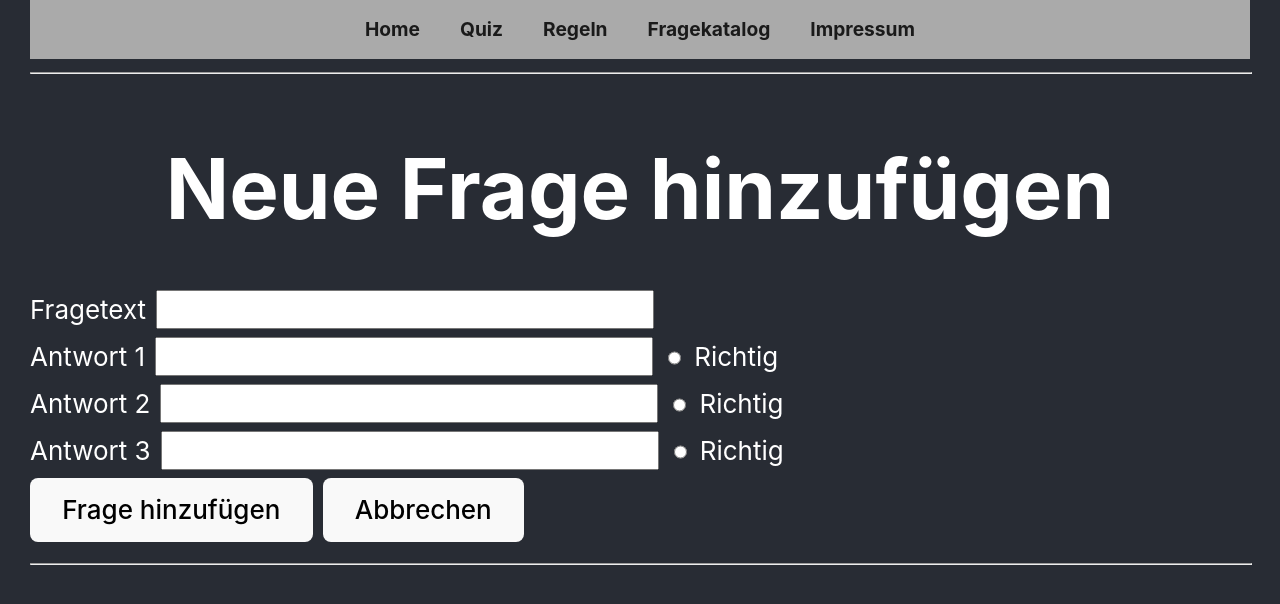
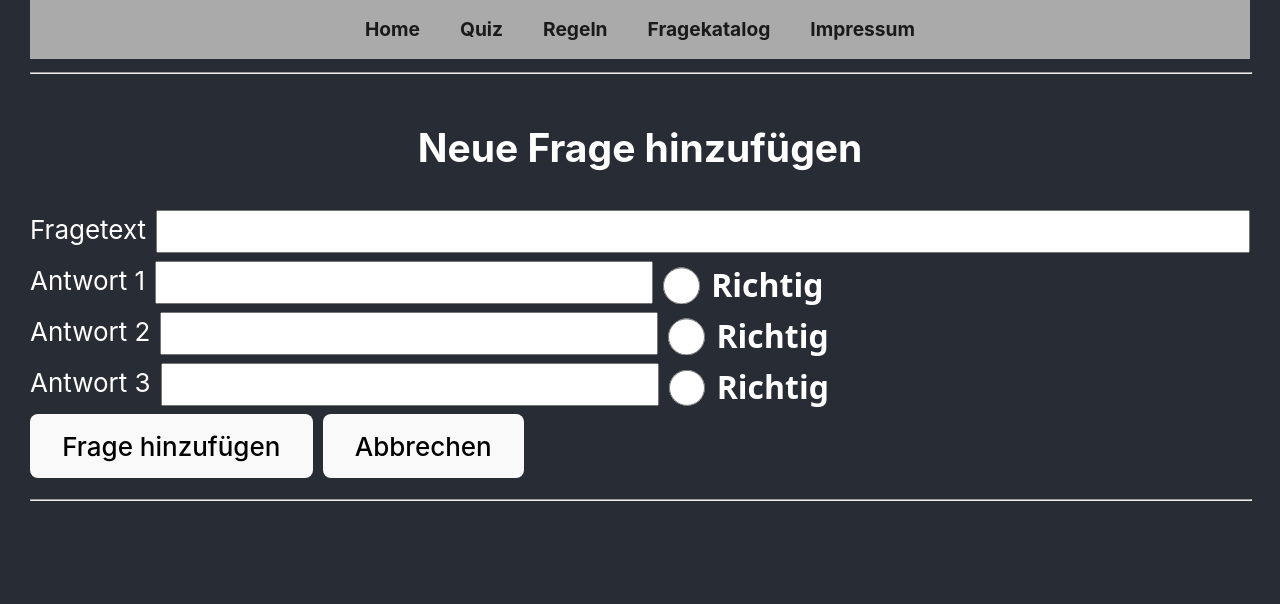
Before and after one commit to WISS-GB/M294-Code, a React (Vite) app: page /questions/new in a window 1280 px wide. Shown: the top 604 px of the page. Built offline with nearby package versions, Linux system fonts and the light colour scheme.

Commit message:
added "delete question" feature, improved CSS for question form, added optional redirect functionality after form submit

```diff
--- a/src/App.css
+++ b/src/App.css
@@ -45,11 +45,36 @@ table.question-list td, table.question-list td li {
   text-align: right;
 }
 
-
-
 .myform input[type=text] {
   padding: 3px;
   width: 40%;
+  font-size: 1.1em;
+}
+
+.myform input.long {
+  flex: 1;
+}
+
+.myform .radio-control {
+  font-family: system-ui, sans-serif;
+  font-size: 2rem;
+  font-weight: bold;
+  line-height: 1.1;
+  display: grid;
+  grid-template-columns: 1em auto;
+  gap: 0.5em;
+  transform: translateY(0.2em);
+}
+
+.myform input[type=radio] {
+  margin: 0;
+  font: inherit;
+  color: currentColor;
+  width: 1.15em;
+  height: 1.15em;
+  border: 0.15em solid currentColor;
+  border-radius: 50%;
+
 }
 
 .App {
--- a/src/pages/CategoryForm.jsx
+++ b/src/pages/CategoryForm.jsx
@@ -1,8 +1,10 @@
-import {useState,useEffect} from 'react';
+import { useState, useEffect } from 'react';
+import { useNavigate } from 'react-router-dom';
 
 const CategoryForm = () => {
 
   const [inputs, setInputs] = useState({})
+  const [done, setDone] = useState(false)
 
   const handleChange = (event) => {
     const {name, value} = event.target
@@ -12,33 +14,51 @@ const CategoryForm = () => {
     })
   }
 
-  const handleSubmit = (event) => {
+  const navigate = useNavigate();
+
+  useEffect(() => {
+    if (done) {
+      navigate('/questions', { replace: true });
+    }
+  }, [done, navigate]);
+
+
+  const handleSubmit = async(event) => {
 
     if (inputs.category.trim().length<3) {
       alert("Bitte sinnvollen Kategorienamen mit mindestens drei Zeichen eingeben")
       return
     }
-    fetch("http://localhost:8080/category", {
+
+    event.preventDefault() //extremely important to prevent the page from reloading while request is processed
+    try {
+      const response = await fetch("http://localhost:8080/category", {
         mode: "cors",
         method: "POST",
         headers: {
           "Content-Type": "application/x-www-form-urlencoded"
         },
         body: "name="+inputs.category
-    }).then((response) => {
-      if (response.status === 201 || response.status === 200) {
-        alert("Kategorie wurde angelegt")
-        window.location.reload()
-      } else {
-        alert("Kategorie konnte nicht angelegt werden, Fehlercode: " + response.status)
+      })
+
+      if ( response.ok ) {
+          console.log("Kategorie wurde angelegt")
+          setDone(true)
+        }
+      else {
+          console.log("Kategorie konnte nicht angelegt werden, Fehlercode: " + response.status)
 
         }
-    })
+
+    } catch (error) {
+      console.log("Category Add Error: " + error)
+    }
+
   }
 
   return (
     <>
-      <h1>Neue Kategorie hinzufügen</h1>
+      <h2>Neue Kategorie hinzufügen</h2>
       <form className="myform">
       <div>
           <label htmlFor="category">Kategoriename</label>
--- a/src/pages/QuestionForm.jsx
+++ b/src/pages/QuestionForm.jsx
@@ -1,8 +1,10 @@
-import {useState,useEffect} from 'react';
+import {useState, useEffect} from 'react';
+import { useNavigate } from 'react-router-dom';
 
 const QuestionForm = () => {
 
   const [inputs, setInputs] = useState({})
+  const [done, setDone] = useState(false)
 
   const handleChange = (event) => {
     const {name, value} = event.target
@@ -12,18 +14,25 @@ const QuestionForm = () => {
     })
   }
 
+  const navigate = useNavigate();
+
+  useEffect(() => {
+    if (done) {
+      navigate('/questions', { replace: true });
+    }
+  }, [done, navigate]);
+
   const handleSubmit = (event) => {
+    event.preventDefault();
 
     if (inputs.question === "" || inputs.answer1 === "" || inputs.answer2 === "" || inputs.answer3 === "") {
       alert("Bitte alle Felder ausfüllen")
-      event.preventDefault();
       return
     }
 
     if (document.querySelector('input[name="correct"]:checked') === null
         || document.querySelector('input[name="correct"]:checked') === undefined) {
       alert("Bitte eine richtige Antwort auswählen")
-      event.preventDefault();
       return
     }
 
@@ -43,15 +52,20 @@ const QuestionForm = () => {
       }],
     }
 
-    fetch("http://localhost:8080/questions/1/", {
+    transmit(question)
+  }
+
+  const transmit = async(question) => {
+    const response = await fetch("http://localhost:8080/questions/1/", {
       method: "POST",
       headers: {
         "Content-Type": "application/json"
       },
       body: JSON.stringify(question)
     }).then((response) => {
-      if (response.status === 201 || response.status === 200) {
+      if (response.ok) {
         console.log("Frage wurde angelegt")
+        setDone(true)
       } else {
         alert("Frage konnte nicht angelegt werden, Fehlercode: " + response.status)
       }
@@ -60,31 +74,28 @@ const QuestionForm = () => {
 
   return (
     <>
-      <h1>Neue Frage hinzufügen</h1>
+      <h2>Neue Frage hinzufügen</h2>
       <form action="" className='myform'>
         <div>
           <label htmlFor="question">Fragetext</label>
-          <input type="text" name="question" id="question" onChange={ handleChange } />
+          <input type="text" name="question" id="question" className='long' onChange={ handleChange } />
         </div>
         <div>
           <label htmlFor="answer1">Antwort 1</label>
           <input type="text" name="answer1" id="answer1" onChange={ handleChange } />
-          <input type="radio" id="a1_correct" name="correct" value="answer1" onChange={ handleChange }/>
-          <label htmlFor="a1_correct">Richtig</label>
+          <label className='radio-control' htmlFor="a1_correct"><input type="radio" name="correct" id="a1_correct" value="answer1" onChange={ handleChange }/>Richtig</label>
         </div>
 
         <div>
           <label htmlFor="answer2">Antwort 2</label>
           <input type="text" name="answer2" id="answer2" onChange={ handleChange } />
-          <input type="radio" name="correct" id="a2_correct" value="answer2" onChange={ handleChange }/>
-          <label htmlFor="a2_correct">Richtig</label>
+          <label className='radio-control' htmlFor="a2_correct"><input type="radio" name="correct" id="a2_correct" value="answer2" onChange={ handleChange }/>Richtig</label>
         </div>
 
         <div>
           <label htmlFor="answer1">Antwort 3</label>
           <input type="text" name="answer3" id="answer3" onChange={ handleChange } />
-          <input type="radio" name="correct" id="a3_correct" value="answer3" onChange={ handleChange }/>
-          <label htmlFor="a3_correct">Richtig</label>
+          <label className='radio-control' htmlFor="a3_correct"><input type="radio" name="correct" id="a3_correct" value="answer3" onChange={ handleChange }/>Richtig</label>
         </div>
         <input type="hidden" name="category" id="category" value="1"/>
         <div>
--- a/src/pages/QuestionList.jsx
+++ b/src/pages/QuestionList.jsx
@@ -18,6 +18,18 @@ const QuestionList = () => {
       })
   }, []);
 
+  const deleteQuestion = (event) => {
+    const id = event.target.value
+    fetch(`http://localhost:8080/questions/${id}`,{ method: "DELETE", mode: "cors" })
+      .then(response => {
+        if (!response.ok) {
+          throw Error(response.statusText);
+        }
+        console.log(response.body);
+        setQuestions(questions.filter(question => question.id !== id))
+      })
+  }
+
   return (
     <>
       <h1>Fragekatalog</h1>
@@ -28,15 +40,16 @@ const QuestionList = () => {
       <table className="question-list">
         <thead>
           <tr>
-            <th>Question</th>
-            <th>Answer</th>
+            <th>Frage</th>
+            <th>Antwort</th>
           </tr>
         </thead>
         <tbody>
           {questions.map(question => (
             <tr key={question.id}>
               <td>{question.question}</td>
-              <td>{question.answers.map(a => <li>{a.answer}</li>)}</td>
+              <td>{question.answers.map(a => <li key={a.answer}>{a.answer}</li>)}</td>
+              <td><button onClick={ deleteQuestion } value={question.id} >&#128465;</button></td>
             </tr>
           ))}
         </tbody>
```
Lines whose indentation alone changed are shown as unchanged.
